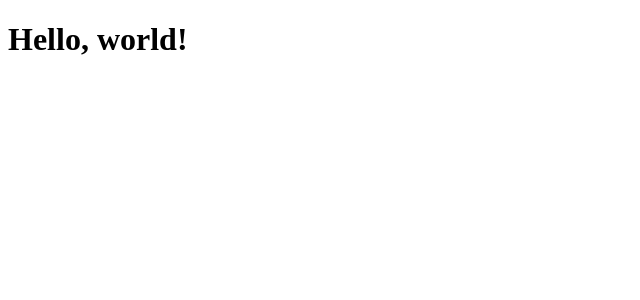
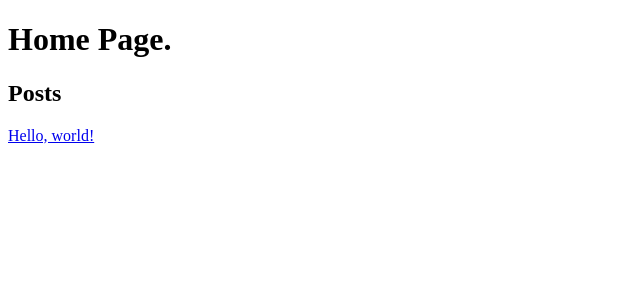
Before and after one commit to joshuafbarker/joshuafbarker, a Next.js app: page / in a window 1280 px wide. Shown: the top 300 px of the page, without its empty margins (0-640 px from the left). Built offline with nearby package versions, Linux system fonts and the light colour scheme.

Commit message:
working mdx bundler

```diff
--- /dev/null
+++ b/data/posts/hello-world.mdx
@@ -0,0 +1,6 @@
+---
+title: Hello, world!
+isPublished: true
+---
+
+This is the first post.
--- a/pages/index.tsx
+++ b/pages/index.tsx
@@ -1,5 +1,23 @@
-const HomePage = () => {
-  return <h1>Hello, world!</h1>;
-}
+import { getAllPublishedPosts } from '../services/mdx';
+import Link from 'next/link';
+
+const HomePage = ({ posts }) => {
+  return (
+    <>
+      <h1>Home Page.</h1>
+      <h2>Posts</h2>
+      {posts.map(post => {
+        return <Link key={post.slug} href={`/blog/${post.slug}`}>{post.frontMatter?.title}</Link>;
+      })}
+    </>
+  );
+};
+
+export const getStaticProps = async () => {
+  const posts = getAllPublishedPosts();
+  return {
+    props: { posts }
+  };
+};
 
 export default HomePage;
--- /dev/null
+++ b/services/mdx.ts
@@ -0,0 +1,71 @@
+import fs from 'fs';
+import path from 'path';
+import matter from 'gray-matter';
+import { bundleMDX } from 'mdx-bundler';
+
+// posts path
+export const POSTS_PATH: string = path.join(process.cwd(), 'data/posts/');
+
+// configure esbuild to function properly
+if (process.platform === 'win32') {
+  process.env.ESBUILD_BINARY_PATH = path.join(
+    process.cwd(),
+    'node_modules',
+    'esbuild',
+    'esbuild.exe',
+  );
+} else {
+  process.env.ESBUILD_BINARY_PATH = path.join(
+    process.cwd(),
+    'node_modules',
+    'esbuild',
+    'bin',
+    'esbuild',
+  );
+}
+
+// getFileSource
+export const getFileSource = (file): Buffer => {
+  return fs.readFileSync(path.join(POSTS_PATH, file));
+};
+
+// getAllPublishedPosts
+export const getAllPublishedPosts = () => {
+  // read posts path dir and filter out all mdx files
+  const allPosts = fs.readdirSync(POSTS_PATH).filter(path => /\.mdx?$/.test(path));
+
+  // generate published posts array
+  const publishedPosts = allPosts.map(post => {
+    // get file source
+    const fileSource = getFileSource(post);
+    // generate slug
+    const slug = post.replace(/\.mdx?$/, '');
+    // extract front matter
+    const { data } = matter(fileSource);
+    // return front matter and slug
+    return {
+      frontMatter: data,
+      slug,
+    };
+  }).filter(post => {
+    return post.frontMatter.isPublished;
+  });
+
+  // return published posts
+  return publishedPosts;
+};
+
+// getPost
+export const getPost = async (slug) => {
+  // bundle the mdx file
+  const { code, frontmatter } = await bundleMDX({
+    file: POSTS_PATH + slug + '.mdx',
+    cwd: POSTS_PATH,
+  });
+
+  // return code & frontmatter
+  return {
+    code,
+    frontMatter: frontmatter,
+  };
+};
```
Also changed, not shown: data/post-template.mdx (added, +8 -0 lines), package.json (+6 -2 lines), pages/blog/[slug].tsx (added, +40 -0 lines), .eslintrc.json, 2 other files (tests, documents, lock files or other folders).
